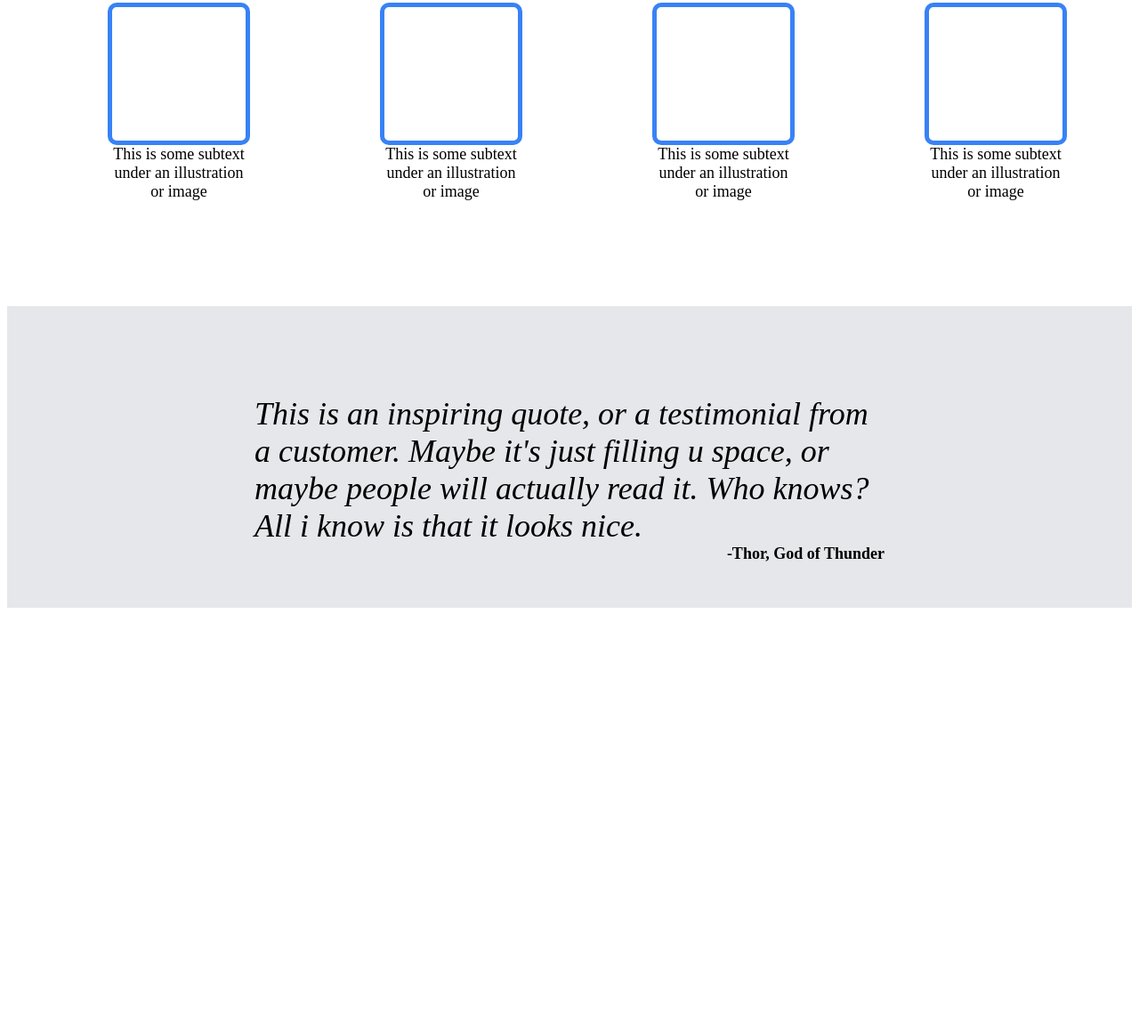
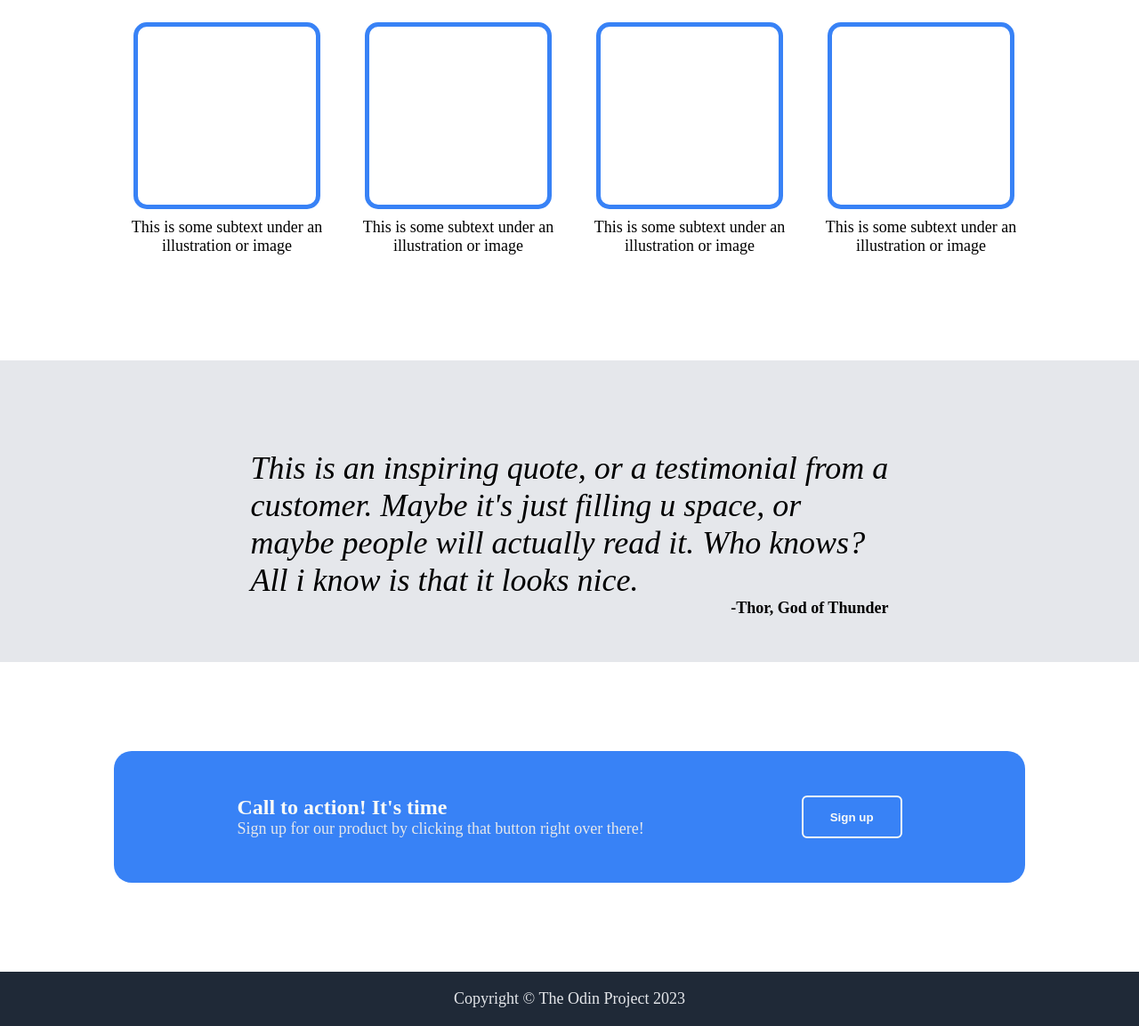
Before and after one commit to MaksFord/LandingPage, a plain HTML site: page index.html in a window 1280 px wide. Shown: the part 537-1690 px from the top of the page at 89% size. Before the commit the page ends 1228 px from the top, so only its background shows below. Drawn offline with Linux system fonts and the light colour scheme.

Commit message:
fixed the boxes finished the rest

```diff
--- a/index.html
+++ b/index.html
@@ -56,6 +56,14 @@
         <div class="Qsign">-Thor, God of Thunder</div>
         </div>
     </div>
+    <div class="bluebox">
+        <div class="blueleft">
+            <div class="bluetitle">Call to action! It's time</div>
+            <div class="bluetext">Sign up for our product by clicking that button right over there!</div>
+        </div>
+        <button id="Signup2">Sign up</button>
+    </div>
+    <div class="footer">Copyright © The Odin Project 2023</div>
 
 </body>
 </html>
--- a/style.css
+++ b/style.css
@@ -1,5 +1,8 @@
 body {
     font-size: 18px;
+    margin:0;
+    padding:0;
+
 }
 .Header {
     background-color: #1f2937;
@@ -31,9 +34,11 @@ body {
 }
 
 .Header, .Header2 {
+    padding-top: 10px;
     padding-left: 10%;
     padding-right: 10%;
     padding-bottom: 50px;
+
 }
 
 .H2L,
@@ -61,8 +66,14 @@ body {
     background-color: #3882F6;
     border-radius: 6px;
     border:none;
-    padding: 8px 20px;
-    color:#e5e7eb
+    padding: 8px 30px;
+    color: #f9faf8;
+    font-weight:bold;
+}
+
+.white {
+    margin-top: 50px;
+    padding-bottom: 100px;
 }
 
 .Information {
@@ -76,30 +87,31 @@ body {
 .images {
     display:flex;
     justify-content: center;
-    align-items: center;
-    padding-top:50px;
-    padding-bottom: 100px;
+    flex-wrap: wrap;
+    padding:0;
+    gap: 40px;
+
 }
 
 .images li {
     list-style: none;
-    flex:1;
-    flex-wrap: wrap;
     display:flex;
-    justify-content: center;
-    flex-direction: column;
+    flex-direction:column;
+    flex-wrap:wrap;
     align-items: center;
+    width: 220px;
+
 }
 
 .image {
-    width: 150px;
-    height:150px;
-    border-radius: 10px;
+    width: 200px;
+    height:200px;
+    border-radius: 15px;
+    margin:10px;
     border: 5px solid #3882F6;
 }
 .image-text{
-    width: 150px;
-    text-align:center;
+    text-align:center
 }
 
 .Quote {
@@ -119,10 +131,36 @@ body {
 
 .Qtext {
     font-style: italic;
+    font-weight: lighter;
     font-size: 36px;
 }
 .Qsign {
     font-weight: bold;
     text-align: right;
+}
 
+.bluebox {
+    margin: 100px 10%;
+    background-color: #3882F6;
+    display:flex;
+    justify-content: space-around;
+    padding: 50px;
+    border-radius: 20px;
+    color:#e5e7eb
 }
+
+.bluetitle {
+    color: #f9faf8;
+    font-size: 24px;
+    font-weight: bold;
+}
+#Signup2 {
+    border: 2px solid #f9faf8
+}
+.footer{
+    background-color: #1f2937;
+    text-align:center;
+    color:#e5e7eb;
+    text-align:center;
+    padding:20px
+}
```
